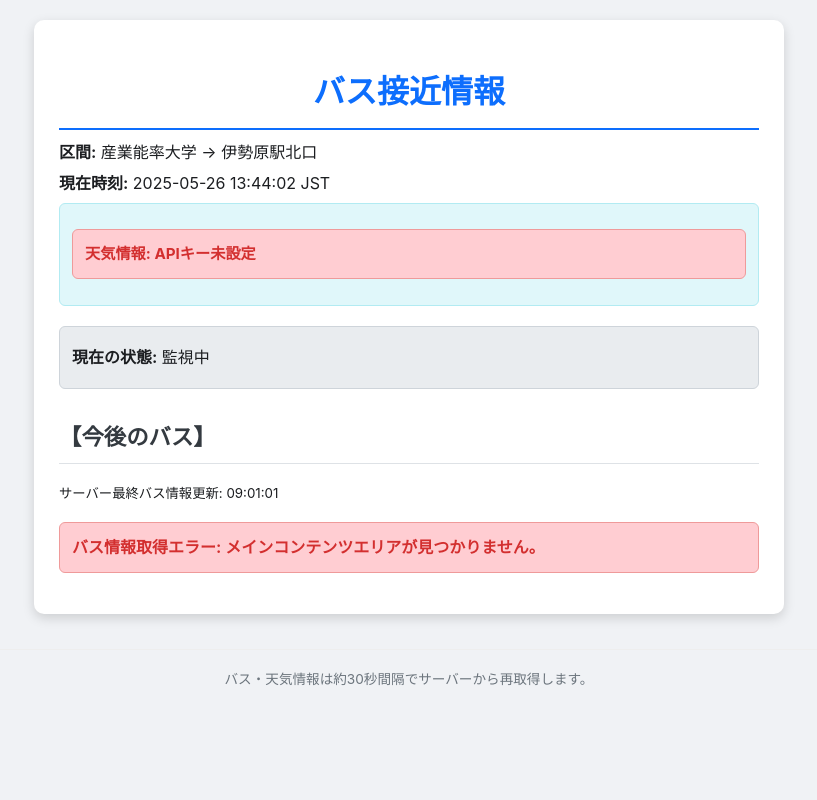
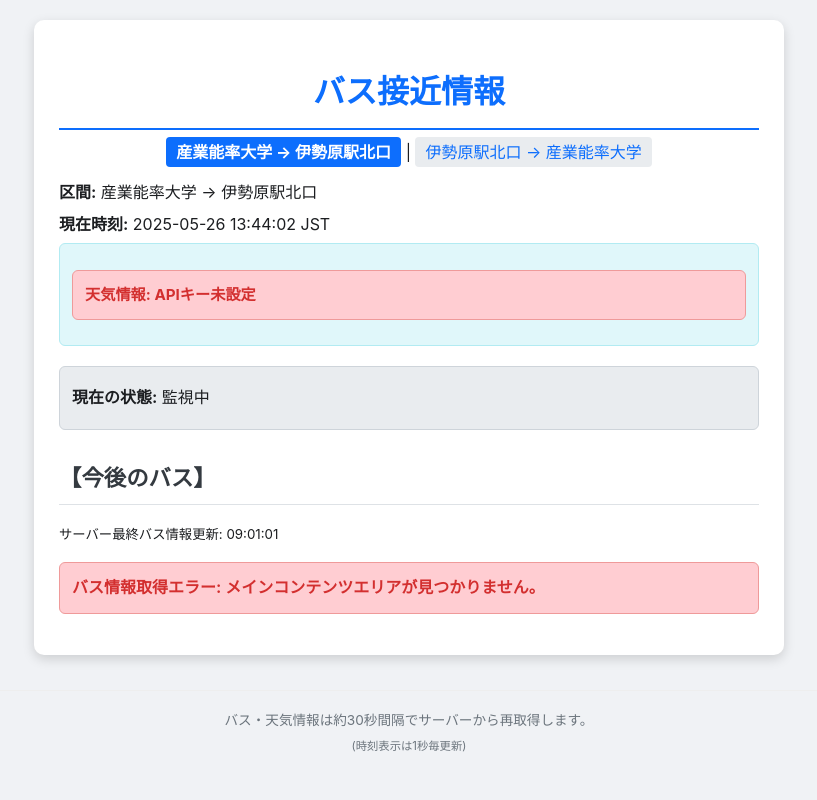
Before and after one commit to hayaokuri/bus, a Flask app: page / in a window 1280 px wide. Shown: the whole page, without its empty margins (231-1048 px from the left). Run offline with Flask 2, Linux system fonts and the light colour scheme.

Commit message:
Update index.html

```diff
--- a/templates/index.html
+++ b/templates/index.html
@@ -63,7 +63,7 @@
             padding: 15px;
             margin-bottom: 12px;
             border-radius: 8px;
-            transition: box-shadow 0.2s ease-in-out, border-left-color 0.3s ease; /* Added border-left-color transition */
+            transition: box-shadow 0.2s ease-in-out, border-left-color 0.3s ease;
         }
         .bus-item:hover {
             box-shadow: 0 2px 8px rgba(0,0,0,0.1);
@@ -72,12 +72,12 @@
             border-left: 6px solid #d32f2f;
             background-color: #ffebee;
         }
-        .bus-item.urgent strong, .bus-item.urgent .time-until-text-dynamic { /* Changed target class */
+        .bus-item.urgent strong, .bus-item.urgent .time-until-text-dynamic {
             color: #c62828;
             font-weight: bold;
         }
         .bus-item strong { font-size: 1.15em; }
-        .bus-item .details { font-size: 0.9em; color: #495057; margin-left: 20px; margin-top: 5px;}
+        /* .bus-item .details のスタイルは削除またはコメントアウト (詳細情報行を削除したため) */
         .error-message {
             color: #d32f2f;
             font-weight: bold;
@@ -103,12 +103,38 @@
         }
         .footer p { margin: 4px 0; }
         .urgent-text { color: #d32f2f; font-weight: bold; }
-        .time-until-text-dynamic { font-weight: normal; color: #333; } /* Renamed class for JS target */
+        .time-until-text-dynamic { font-weight: normal; color: #333; }
+        .direction-selector a, .direction-selector strong {
+            padding: 5px 10px;
+            text-decoration: none;
+            border-radius: 4px;
+        }
+        .direction-selector a {
+            color: #0d6efd;
+            background-color: #e9ecef;
+        }
+        .direction-selector a:hover {
+            background-color: #ced4da;
+        }
+        .direction-selector strong {
+            color: #fff;
+            background-color: #0d6efd;
+        }
     </style>
 </head>
 <body>
     <div class="container">
         <h1>バス接近情報</h1>
+        <div class="direction-selector" style="text-align: center; margin-bottom: 15px;">
+            {% if current_direction_id == route_sannodai_id %}
+                <strong>産業能率大学 → 伊勢原駅北口</strong> |
+                <a href="?direction={{ route_isehara_id }}">伊勢原駅北口 → 産業能率大学</a>
+            {% else %}
+                <a href="?direction={{ route_sannodai_id }}">産業能率大学 → 伊勢原駅北口</a> |
+                <strong>伊勢原駅北口 → 産業能率大学</strong>
+            {% endif %}
+        </div>
+
         <div class="header-info">
             <p><strong>区間:</strong> {{ from_stop }} → {{ to_stop }}</p>
             <p><strong>現在時刻:</strong> <span id="current-time-display">時刻取得中...</span></p>
@@ -121,7 +147,7 @@
                 {% elif weather_data.condition %}
                     <p><strong>伊勢原の天気:</strong> {{ weather_data.description if weather_data.description else weather_data.condition }}
                        {% if weather_data.temp_c is not none %} ({{ "%.1f"|format(weather_data.temp_c) }}℃) {% endif %}
-                       {% if weather_data.show_umbrella_warning %} <span class="urgent-text">傘を忘れずに！</span> {% endif %} {# <-- ここを変更 #}
+                       {% if weather_data.show_umbrella_warning %} <span class="urgent-text">傘を忘れずに！</span> {% endif %}
                        <br><small> (最終取得: {{ weather_data.last_updated_readable if weather_data.last_updated_readable else 'N/A' }})</small>
                     </p>
                 {% else %}
@@ -156,7 +182,8 @@
                                 {% if bus.time_until_departure %}({{ bus.time_until_departure }}){% endif %}
                             </span>
                         </p>
-                        {# Removed specific "予定通り発車します" paragraph as status_text and countdown will cover it #}</li>
+                        {# 詳細情報行 <p class="details">{{ bus.status_text }}</p> は削除済み #}
+                    </li>
                 {% endfor %}
             </ul>
         {% elif app_state_message == '始発バス待機中 (早朝)' or app_state_message.startswith('始発バス待機中') %}
@@ -170,6 +197,7 @@
 
     <div class="footer">
         <p id="next-fetch-info">バス情報はサーバー側で定期的に更新されます。</p>
+        <p><small>(時刻表示は1秒毎更新)</small></p>
     </div>
 
     <script>
@@ -201,12 +229,12 @@
                     }
                 } catch (e) {
                     console.warn("Intl.DateTimeFormat failed, using fallback for current time.", e);
-                    const jstOffset = 9 * 60 * 60 * 1000; // JST is UTC+9
+                    const jstOffset = 9 * 60 * 60 * 1000;
                     const jstNow = new Date(now.getTime() + jstOffset);
                     timeDisplay.textContent = jstNow.toISOString().replace('T', ' ').substring(0, 19) + ' JST (UTC Calc)';
                 }
             }
-            updateAllBusCountdowns(); // Call bus countdown update here
+            updateAllBusCountdowns();
         }
 
         function updateAllBusCountdowns() {
@@ -218,13 +246,13 @@
                 if (!timeUntilSpan) return;
 
                 const departureTimestampUTC = parseInt(item.dataset.departureTimestampUtc, 10);
-                const rawDepartureText = item.dataset.rawDepartureText || ""; // Default to empty string
-                const statusText = item.dataset.statusText || ""; // Default to empty string
+                const rawDepartureText = item.dataset.rawDepartureText || "";
+                const statusText = item.dataset.statusText || "";
 
                 let newTimeUntilText = "";
                 let newIsUrgent = false;
 
-                if (isNaN(departureTimestampUTC) || departureTimestampUTC === 0) { // No valid timestamp
+                if (isNaN(departureTimestampUTC) || departureTimestampUTC === 0) {
                     if (rawDepartureText.includes("まもなく")) {
                         newTimeUntilText = "まもなく発車"; newIsUrgent = true;
                     } else if (rawDepartureText.includes("出発済み") || rawDepartureText.includes("通過しました")) {
@@ -232,13 +260,12 @@
                     } else if (statusText.includes("遅延可能性あり") || statusText.includes("頃発車します")){
                         newTimeUntilText = "遅延の可能性"; newIsUrgent = true;
                     } else if (statusText.includes("予定") && !rawDepartureText.match(/\d{1,2}:\d{2}/) ){
-                         newTimeUntilText = "時刻未定"; // For general "予定" without specific time
+                         newTimeUntilText = "時刻未定";
                     }
-                    // Otherwise, keep the server-rendered initial text (or it will be empty if no conditions met)
                 } else {
                     const remainingSeconds = departureTimestampUTC - nowTimestampUTC;
 
-                    if (rawDepartureText.includes("まもなく")) { // Original status was "まもなく"
+                    if (rawDepartureText.includes("まもなく")) {
                         newTimeUntilText = "まもなく発車"; newIsUrgent = true;
                     } else if (rawDepartureText.includes("出発済み") || rawDepartureText.includes("通過しました")) {
                         newTimeUntilText = "出発済み";
@@ -246,20 +273,20 @@
                         if (statusText.includes("出発しました") || statusText.includes("通過しました")) {
                             newTimeUntilText = "出発済み";
                         } else {
-                            newTimeUntilText = "発車時刻超過"; // Changed from "発車済みのおそれあり" to be less alarming for JS only update
+                            newTimeUntilText = "発車時刻超過";
                         }
                     } else if (remainingSeconds <= 15) {
                         newTimeUntilText = "まもなく発車"; newIsUrgent = true;
-                    } else if (remainingSeconds <= 180) { // 3 minutes
+                    } else if (remainingSeconds <= 180) {
                         const minutes = Math.floor(remainingSeconds / 60);
                         const seconds = remainingSeconds % 60;
                         newTimeUntilText = `あと${minutes}分${seconds.toString().padStart(2,'0')}秒`;
                         newIsUrgent = true;
                     } else {
-                        const minutes = Math.ceil(remainingSeconds / 60); // Use ceil for "あとX分"
+                        const minutes = Math.ceil(remainingSeconds / 60);
                         newTimeUntilText = `あと${minutes}分`;
                         if (statusText.includes("遅延可能性あり") || statusText.includes("頃発車します")) {
-                            newIsUrgent = true; // Maintain urgency if it's a delay
+                            newIsUrgent = true;
                         }
                     }
                 }
@@ -274,16 +301,20 @@
             });
         }
 
-        // Update current time and bus countdowns every second
         setInterval(updateCurrentTime, 1000);
-        updateCurrentTime(); // Initial call
+        updateCurrentTime();
 
-        // Page reload logic (30 seconds)
         const pageReloadInterval = parseInt("{{ config.ACTIVE_DATA_FETCH_INTERVAL }}", 10) * 1000 || 30000;
+        const currentUrl = new URL(window.location.href);
+        const currentDirectionParam = currentUrl.searchParams.get('direction');
 
-        if (pageReloadInterval > 1000) { // Ensure interval is reasonable
+        if (pageReloadInterval > 1000) {
             setTimeout(function(){
-               window.location.reload(true); // true: force reload from server
+               let reloadUrl = currentUrl.pathname;
+               if (currentDirectionParam) {
+                   reloadUrl += '?direction=' + encodeURIComponent(currentDirectionParam);
+               }
+               window.location.href = reloadUrl;
             }, pageReloadInterval);
 
             const nextFetchInfoEl = document.getElementById('next-fetch-info');
@@ -292,15 +323,19 @@
             }
         } else {
             const nextFetchInfoEl = document.getElementById('next-fetch-info');
-            if(nextFetchInfoEl) { // Fallback message if interval is too short or not parsed
+            if(nextFetchInfoEl) {
                  nextFetchInfoEl.textContent = `バス・天気情報は高頻度更新設定、またはデフォルトの30秒間隔で再取得します。`;
             }
-             // Fallback to a sensible default if config is missing or too low
-            if (pageReloadInterval <= 1000) {
-                setTimeout(function(){ window.location.reload(true); }, 30000);
+            if (pageReloadInterval <= 1000) { // Fallback for too short interval
+                setTimeout(function(){
+                    let reloadUrl = currentUrl.pathname;
+                    if (currentDirectionParam) {
+                       reloadUrl += '?direction=' + encodeURIComponent(currentDirectionParam);
+                    }
+                    window.location.href = reloadUrl;
+                }, 30000);
             }
         }
-
     </script>
 </body>
 </html>
```
